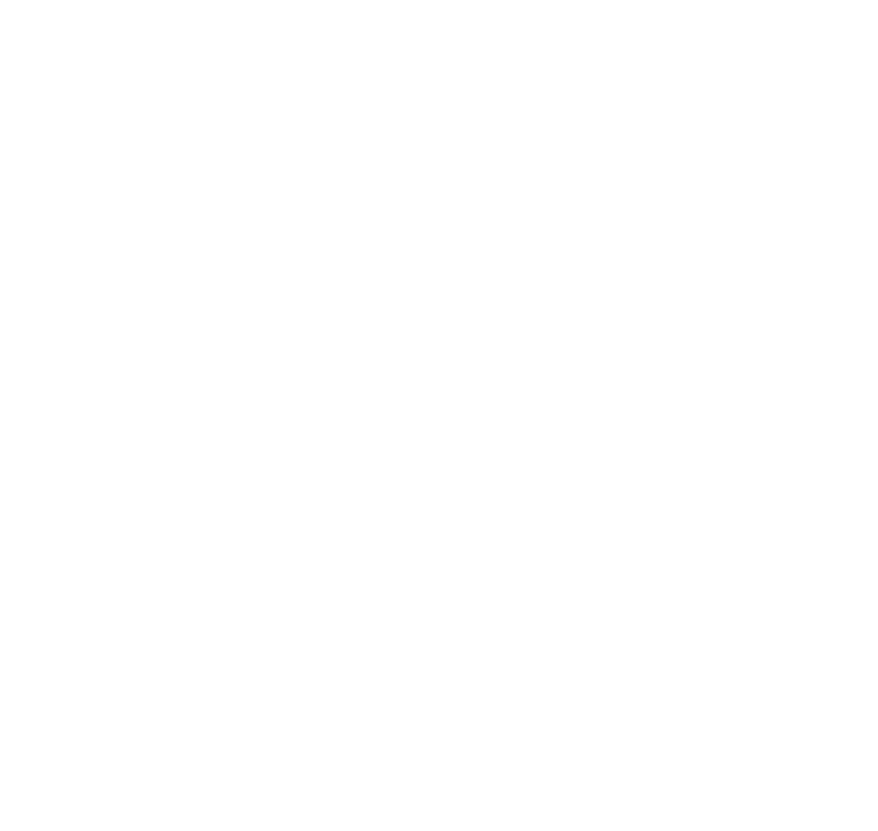
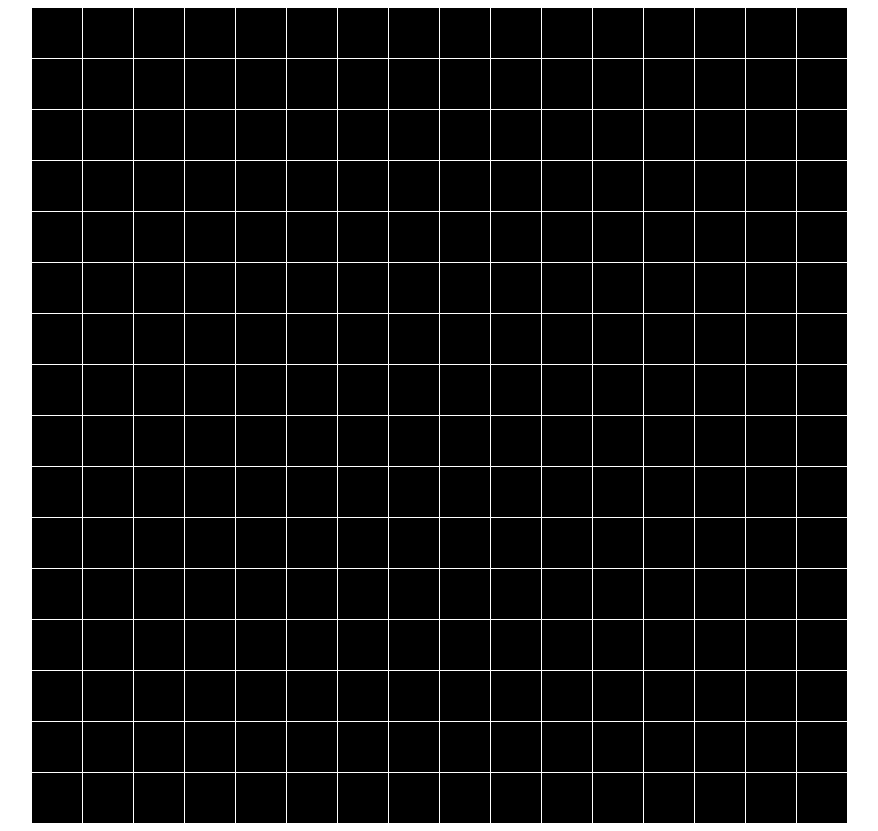
Before and after one commit to CharlesCoeder/etch-a-sketch, a plain HTML site: page index.html in a window 1280 px wide. Shown: the whole page, without its empty margins (201-1079 px from the left). Before the commit the page ends 800 px from the top, so only its background shows below. Drawn offline with Linux system fonts and the light colour scheme.

Commit message:
created grid

```diff
--- a/index.html
+++ b/index.html
@@ -8,6 +8,7 @@
     <link rel="stylesheet" href="style.css">
 </head>
 <body>
+    <div class="grid"></div>
     <script src="javascript.js"></script>
 </body>
 </html>
--- a/javascript.js
+++ b/javascript.js
@@ -0,0 +1,19 @@
+const grid = document.querySelector('.grid');
+
+
+function create16Divs(parent, className){
+    for (let i = 0; i < 16; i++){
+        const div = document.createElement('div');
+        div.classList.add(className);
+        parent.appendChild(div);
+    }
+}
+
+create16Divs(grid, 'column');
+
+
+const columns = document.querySelectorAll('.column');
+
+columns.forEach((column) => {
+    create16Divs(column, 'box')
+});
--- a/style.css
+++ b/style.css
@@ -0,0 +1,18 @@
+.grid {
+    display: flex;
+    justify-content: center;
+    gap: 1px;
+}
+
+.column {
+    display: flex;
+    flex-direction: column;
+    gap: 1px;
+}
+
+.box {
+    background-color: black;
+    color: white;
+    width: 50px;
+    height: 50px;
+}
```
